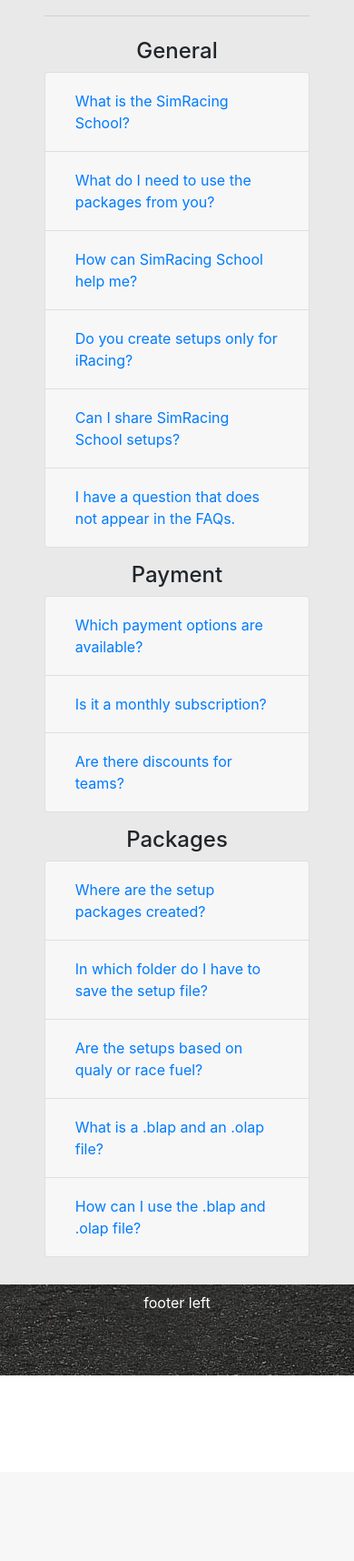
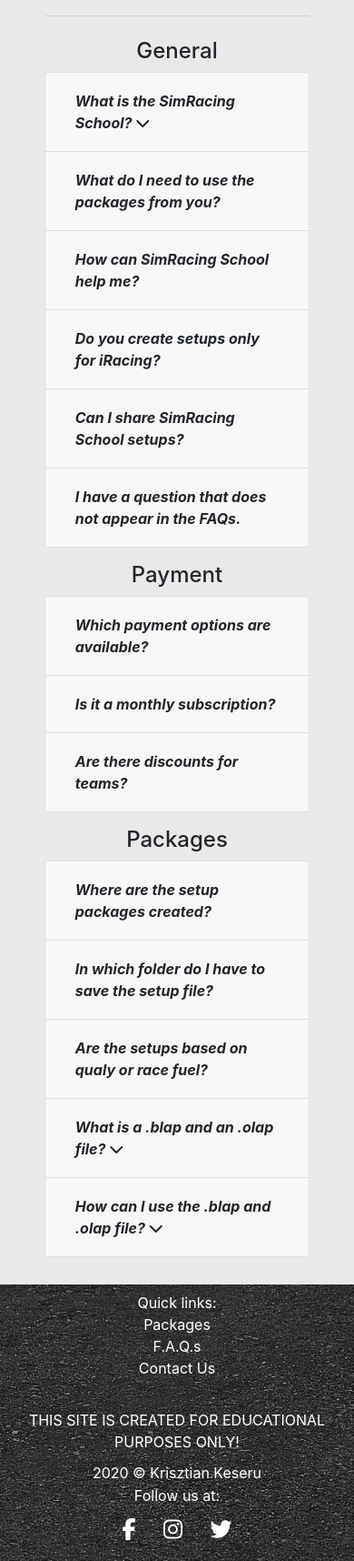
Before and after one commit to Code-Institute-Submissions/ci-ms4-simdriver-school, a Django app: page /faqs/ in a window 390 px wide. Shown: the part 163-1879 px from the top of the page at 91% size. Before the commit the page ends 1675 px from the top, so only its background shows below. Run offline with Django 3.2, Linux system fonts and the light colour scheme; parts of the project's set-up code (start-up, migrations or seed data) failed here and were passed over; some libraries are stand-ins or nearby versions.

Commit message:
updated faqs template and added content to footer

```diff
--- a/static/css/base.css
+++ b/static/css/base.css
@@ -141,7 +141,6 @@ body {
 
 .bg-grey {
     background-color: rgba(211, 211, 211, .5);
-    /* padding: 50px 0; */
 }
 
 .join-us {
@@ -194,15 +193,41 @@ body {
     color: #aab7c4;
 }
 
+/* --- faqs styles --- */
+.accordion button {
+    text-decoration: none;
+}
+
+.card-header:hover {
+    background: rgba(0, 123, 255, .8);
+    cursor: pointer;
+}
+
+.card-bg-primary {
+    background: rgba(0, 123, 255, 1);
+}
+
+.card-header button:hover {
+    color: #fff;
+}
+
 /* --- footer styles --- */
 footer {
     bottom: 0;
     left: 0;
-    height: 100px;
+    height: auto;
     background: url('/media/asphalt.jpg');
     color: #fff;
     text-align: center;
     padding-top: 0.5rem;
+}
+
+.quick-links {
+    padding: 0;
+}
+
+.quick-links a {
+    color: #fff;
 }
 
 .social {
@@ -229,7 +254,7 @@ footer {
 }
 
 .copy {
-    height: 90px;
+    min-height: 100px;
     margin: 0 auto;
 }
 
--- a/templates/base.html
+++ b/templates/base.html
@@ -151,17 +151,34 @@
         <!-- Footer -->
         <footer class="w-100">
             <div class="row  text-center">
-                <div class="col-sm-4">footer left</div>
+                <div class="col-sm-4 my-auto">
+                    <ul class="list-block quick-links">
+                        <li class="">Quick links:</li>
+                        <li class="">
+                            <a class=" py-0" href="{% url 'packages' %}">Packages</a>
+                        </li>
+                        <li class="">
+                            <a class=" py-0" href="{% url 'faqs' %}">F.A.Q.s</a>
+                        </li>
+                        <li class="">
+                            <a class=" py-0" href="{% url 'contact' %}">Contact Us</a>
+                        </li>
+
+                    </ul>
+                </div>
                 <div class="col-sm-4">
-                    <table class="copy">
+                    <table class="copy text-center">
                         <tbody>
+                            <tr>
+                                <td class="align-bottom text-uppercase">This site is created for educational purposes only!</td>
+                            </tr>
                             <tr>
                                 <td class="align-bottom ">2020 &copy; Krisztian Keseru</td>
                             </tr>
                         </tbody>
                     </table>
                 </div>
-                <div class="col-sm-4">
+                <div class="col-sm-4 my-auto">
                     <ul class="list-inline">
                         <li>Follow us at:</li>
                         <li class="list-inline-item mt-2">
--- a/templates/faqs.html
+++ b/templates/faqs.html
@@ -21,11 +21,11 @@
             <div class="col-sm-12 col-md-12 col-lg-4 mb-3">
                 <h4 class="text-center">General</h4>
                 <div class="accordion" id="faqs-general">
-                    <div class="card">
+                    <div class="card mt-lg-3">
                         <div class="card-header" id="heading-1-a">
                             <h2 class="mb-0">
-                            <button class="btn btn-link btn-block text-left" type="button" data-toggle="collapse" data-target="#collapse-1-a" aria-expanded="true" aria-controls="collapse-1-a">
-                                What is the SimRacing School?
+                            <button class="btn btn-block text-left font-italic font-weight-bold" type="button" data-toggle="collapse" data-target="#collapse-1-a" aria-expanded="true" aria-controls="collapse-1-a">
+                                What is the SimRacing School? <i class="fas fa-chevron-down"></i>
                             </button>
                             </h2>
                         </div>
@@ -41,7 +41,7 @@
                     <div class="card">
                         <div class="card-header" id="heading-2-a">
                             <h2 class="mb-0">
-                            <button class="btn btn-link btn-block text-left collapsed" type="button" data-toggle="collapse" data-target="#collapse-2-a" aria-expanded="false" aria-controls="collapse-2-a">
+                            <button class="btn btn-block text-left collapsed font-italic font-weight-bold" type="button" data-toggle="collapse" data-target="#collapse-2-a" aria-expanded="false" aria-controls="collapse-2-a">
                                 What do I need to use the packages from you?
                             </button>
                             </h2>
@@ -56,7 +56,7 @@
                     <div class="card">
                         <div class="card-header" id="heading-3-a">
                             <h2 class="mb-0">
-                            <button class="btn btn-link btn-block text-left collapsed" type="button" data-toggle="collapse" data-target="#collapse-3-a" aria-expanded="false" aria-controls="collapse-3-a">
+                            <button class="btn btn-block text-left collapsed font-italic font-weight-bold" type="button" data-toggle="collapse" data-target="#collapse-3-a" aria-expanded="false" aria-controls="collapse-3-a">
                                 How can SimRacing School help me?
                             </button>
                             </h2>
@@ -73,7 +73,7 @@
                     <div class="card">
                         <div class="card-header" id="heading-4-a">
                             <h2 class="mb-0">
-                            <button class="btn btn-link btn-block text-left collapsed" type="button" data-toggle="collapse" data-target="#collapse-4-a" aria-expanded="false" aria-controls="collapse-4-a">
+                            <button class="btn btn-block text-left collapsed font-italic font-weight-bold" type="button" data-toggle="collapse" data-target="#collapse-4-a" aria-expanded="false" aria-controls="collapse-4-a">
                                 Do you create setups only for iRacing?
                             </button>
                             </h2>
@@ -89,7 +89,7 @@
                     <div class="card">
                         <div class="card-header" id="heading-5-a">
                             <h2 class="mb-0">
-                            <button class="btn btn-link btn-block text-left collapsed" type="button" data-toggle="collapse" data-target="#collapse-5-a" aria-expanded="false" aria-controls="collapse-5-a">
+                            <button class="btn btn-block text-left collapsed font-italic font-weight-bold" type="button" data-toggle="collapse" data-target="#collapse-5-a" aria-expanded="false" aria-controls="collapse-5-a">
                                 Can I share SimRacing School setups?
                             </button>
                             </h2>
@@ -105,7 +105,7 @@
                     <div class="card">
                         <div class="card-header" id="heading-6-a">
                             <h2 class="mb-0">
-                            <button class="btn btn-link btn-block text-left collapsed" type="button" data-toggle="collapse" data-target="#collapse-6-a" aria-expanded="false" aria-controls="collapse-6-a">
+                            <button class="btn btn-block text-left collapsed font-italic font-weight-bold" type="button" data-toggle="collapse" data-target="#collapse-6-a" aria-expanded="false" aria-controls="collapse-6-a">
                                 I have a question that does not appear in the FAQs.
                             </button>
                             </h2>
@@ -123,10 +123,10 @@
             <div class="col-sm-12 col-md-12 col-lg-4 mb-3">
                 <h4 class="text-center">Payment</h4>
                 <div class="accordion" id="faqs-payment">
-                    <div class="card">
+                    <div class="card mt-lg-3">
                         <div class="card-header" id="heading-1-b">
                             <h2 class="mb-0">
-                            <button class="btn btn-link btn-block text-left" type="button" data-toggle="collapse" data-target="#collapse-1-b" aria-expanded="true" aria-controls="collapse-1-b">
+                            <button class="btn btn-block text-left font-italic font-weight-bold" type="button" data-toggle="collapse" data-target="#collapse-1-b" aria-expanded="true" aria-controls="collapse-1-b">
                                 Which payment options are available?
                             </button>
                             </h2>
@@ -141,7 +141,7 @@
                     <div class="card">
                         <div class="card-header" id="heading-2-b">
                             <h2 class="mb-0">
-                            <button class="btn btn-link btn-block text-left collapsed" type="button" data-toggle="collapse" data-target="#collapse-2-b" aria-expanded="false" aria-controls="collapse-2-b">
+                            <button class="btn btn-block text-left collapsed font-italic font-weight-bold" type="button" data-toggle="collapse" data-target="#collapse-2-b" aria-expanded="false" aria-controls="collapse-2-b">
                                 Is it a monthly subscription?
                             </button>
                             </h2>
@@ -155,7 +155,7 @@
                     <div class="card">
                         <div class="card-header" id="heading-3-b">
                             <h2 class="mb-0">
-                            <button class="btn btn-link btn-block text-left collapsed" type="button" data-toggle="collapse" data-target="#collapse-3-b" aria-expanded="false" aria-controls="collapse-3-b">
+                            <button class="btn btn-block text-left collapsed font-italic font-weight-bold" type="button" data-toggle="collapse" data-target="#collapse-3-b" aria-expanded="false" aria-controls="collapse-3-b">
                                 Are there discounts for teams?
                             </button>
                             </h2>
@@ -163,7 +163,7 @@
                         <div id="collapse-3-b" class="collapse" aria-labelledby="heading-3-b" data-parent="#faqs-payment">
                             <div class="card-body">
                                 Yes! So that larger teams also have an advantage of creating multiple accounts, we offer special discounts. You are in a team and would like to have a decent discount on your
-                                account? Please write an email to "team.discount@simracingschool.com" or use the contact us section of our page with your team details, so we can make you an offer directly.
+                                account? Please write an email to <a href="mailto:team.discount@simracingschool.com">team.discount@simracingschool.com</a> or use the contact us section of our page with your team details, so we can make you an offer directly.
                             </div>
                         </div>
                     </div>
@@ -175,10 +175,10 @@
             <div class="col-sm-12 col-md-12 col-lg-4">
                 <h4 class="text-center">Packages</h4>
                 <div class="accordion" id="faqs-packages">
-                    <div class="card">
+                    <div class="card  mt-lg-3">
                         <div class="card-header" id="heading-1-c">
                             <h2 class="mb-0">
-                            <button class="btn btn-link btn-block text-left" type="button" data-toggle="collapse" data-target="#collapse-1-c" aria-expanded="true" aria-controls="collapse-1-c">
+                            <button class="btn btn-block text-left font-italic font-weight-bold" type="button" data-toggle="collapse" data-target="#collapse-1-c" aria-expanded="true" aria-controls="collapse-1-c">
                                 Where are the setup packages created?
                             </button>
                             </h2>
@@ -193,7 +193,7 @@
                     <div class="card">
                         <div class="card-header" id="heading-2-c">
                             <h2 class="mb-0">
-                            <button class="btn btn-link btn-block text-left" type="button" data-toggle="collapse" data-target="#collapse-2-c" aria-expanded="true" aria-controls="collapse-2-c">
+                            <button class="btn btn-block text-left font-italic font-weight-bold" type="button" data-toggle="collapse" data-target="#collapse-2-c" aria-expanded="true" aria-controls="collapse-2-c">
                                 In which folder do I have to save the setup file?
                             </button>
                             </h2>
@@ -209,7 +209,7 @@
                     <div class="card">
                         <div class="card-header" id="heading-3-c">
                             <h2 class="mb-0">
-                            <button class="btn btn-link btn-block text-left" type="button" data-toggle="collapse" data-target="#collapse-3-c" aria-expanded="true" aria-controls="collapse-3-c">
+                            <button class="btn btn-block text-left font-italic font-weight-bold" type="button" data-toggle="collapse" data-target="#collapse-3-c" aria-expanded="true" aria-controls="collapse-3-c">
                                 Are the setups based on qualy or race fuel?
                             </button>
                             </h2>
@@ -225,8 +225,8 @@
                     <div class="card">
                         <div class="card-header" id="heading-4-c">
                             <h2 class="mb-0">
-                            <button class="btn btn-link btn-block text-left" type="button" data-toggle="collapse" data-target="#collapse-4-c" aria-expanded="true" aria-controls="collapse-4-c">
-                                What is a .blap and an .olap file?
+                            <button class="btn btn-block text-left font-italic font-weight-bold" type="button" data-toggle="collapse" data-target="#collapse-4-c" aria-expanded="true" aria-controls="collapse-4-c">
+                                What is a .blap and an .olap file? <i class="fas fa-chevron-down card-arrow"></i>
                             </button>
                             </h2>
                         </div>
@@ -241,8 +241,8 @@
                     <div class="card">
                         <div class="card-header" id="heading-5-c">
                             <h2 class="mb-0">
-                            <button class="btn btn-link btn-block text-left" type="button" data-toggle="collapse" data-target="#collapse-5-c" aria-expanded="true" aria-controls="collapse-5-c">
-                                How can I use the .blap and .olap file?
+                            <button class="btn btn-block text-left font-italic font-weight-bold" type="button" data-toggle="collapse" data-target="#collapse-5-c" aria-expanded="true" aria-controls="collapse-5-c">
+                                How can I use the .blap and .olap file? <i class="fas fa-chevron-down card-arrow"></i>
                             </button>
                             </h2>
                         </div>
@@ -260,5 +260,19 @@
         </div>
     </div>
 </div>
+<script type="text/javascript">
 
+    /* Change bg colour by click */
+    $('.card-header').click(function(e)  {
+        $('.card-header').removeClass('card-bg-primary');
+        $(this).addClass('card-bg-primary');
+    });
+
+    /* Change the font color by click */
+    $('.btn-block').click(function(e) {
+        $('.btn-block').css('color', '#000');
+        $(this).css('color', '#fff');
+    })
+
+</script>
 {% endblock %}
```
